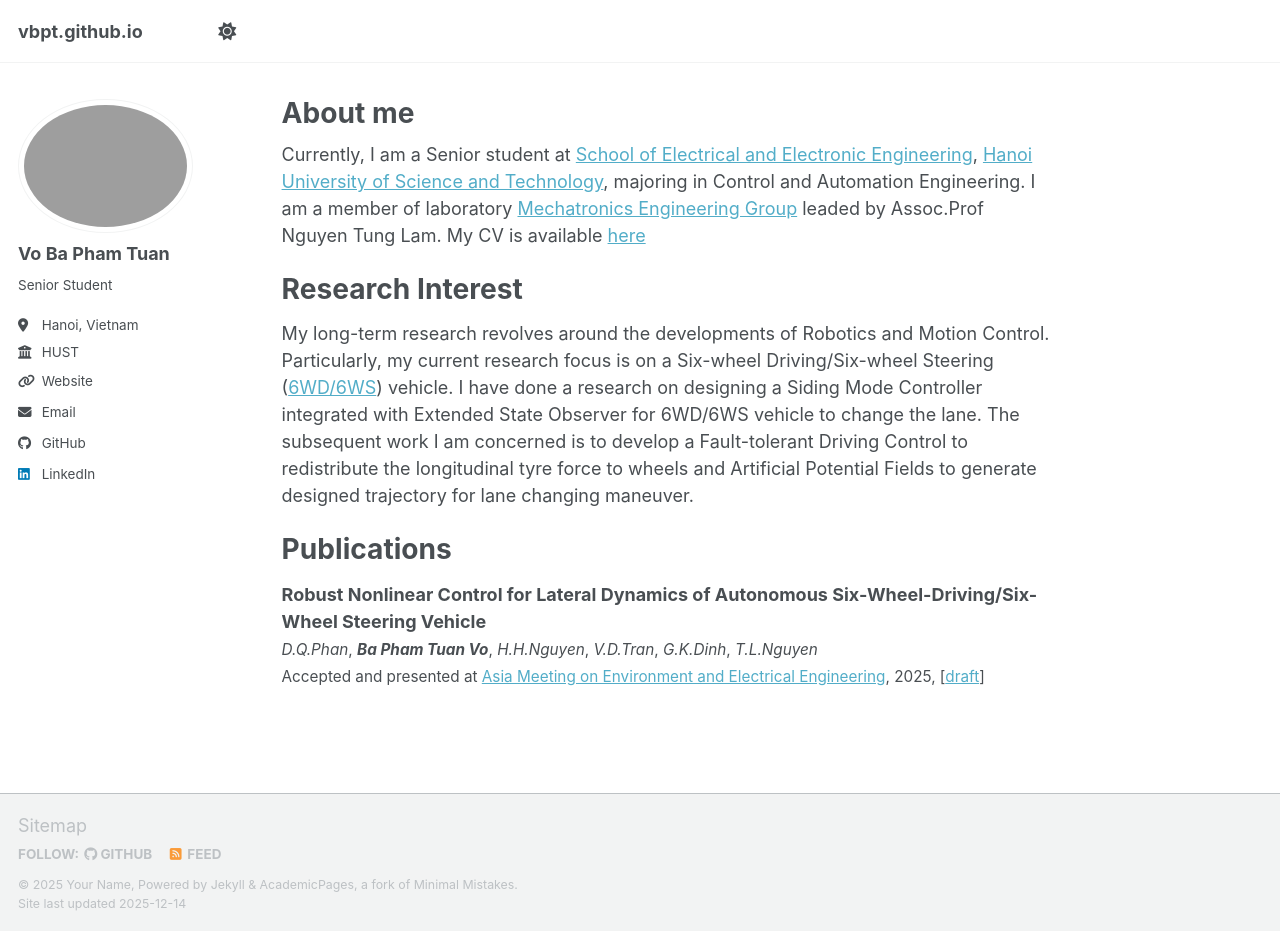
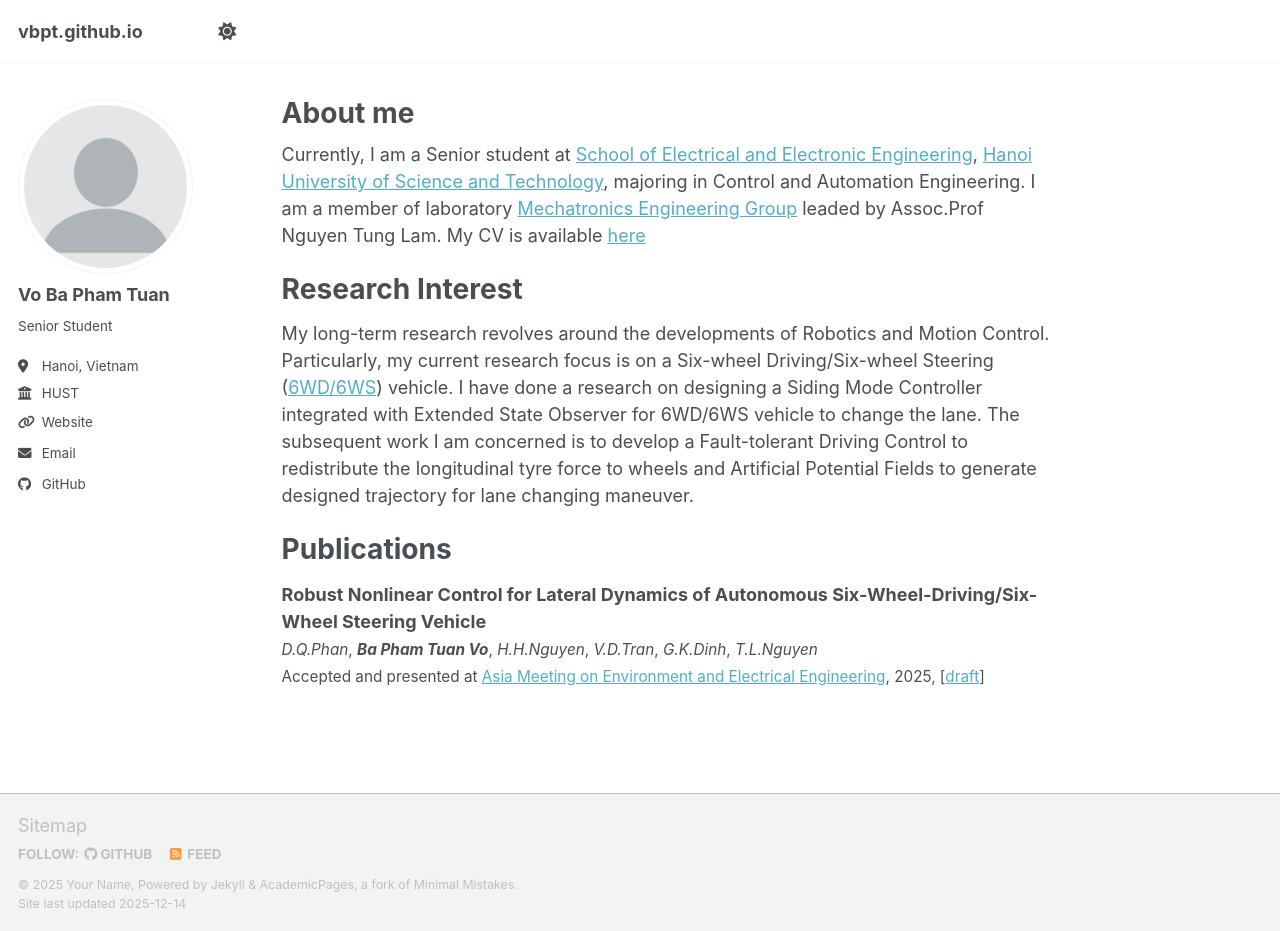
Before and after one commit to TuanVoBaPham/vbpt.github.io, a Jekyll site: the page built from _pages/about.md, in a window 1280 px wide and 931 px high. Built offline with Jekyll 4.4.1, drawn with Linux system fonts in a browser that asks for light colours; a script bundle is joined from its source files by our own code; library files that are not in the unit come from our copies.

Commit message:
Update _config.yml

```diff
--- a/_config.yml
+++ b/_config.yml
@@ -23,7 +23,7 @@ repository               : "academicpages/academicpages.github.io"
 #               Additional customization can be done by editing /_includes/author-profile.html
 author:
   # Biographic information
-  avatar           : /images/avatar.png
+  avatar           : "profile.png"
   name             : "Vo Ba Pham Tuan"
   pronouns         : # example: "she/her"
   bio              : "Senior Student"
@@ -45,6 +45,7 @@ author:
   researchgate     : # URL
   scopus           : # URL
   zotero           : # URL
+  linkedin         : https://www.linkedin.com/in/tu%C3%A2n-v%C3%B5-b%C3%A1-ph%E1%BA%A1m-b66b33392/
 
 
   # Repositories and software development
@@ -66,7 +67,7 @@ author:
   keybase          : # Username
   instagram        : # Username
   lastfm           : # Username
-  linkedin         : "Tuân Võ Bá Phạm"
+  linkedin         :
   mastodon         : # URL
   medium           : # URL
   pinterest        : # Username
```
